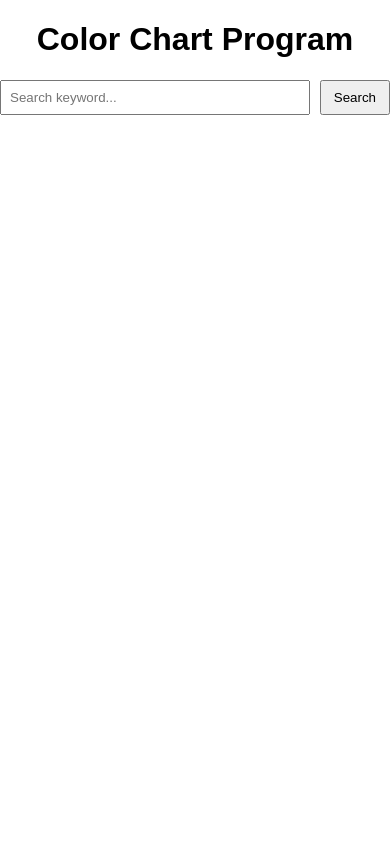
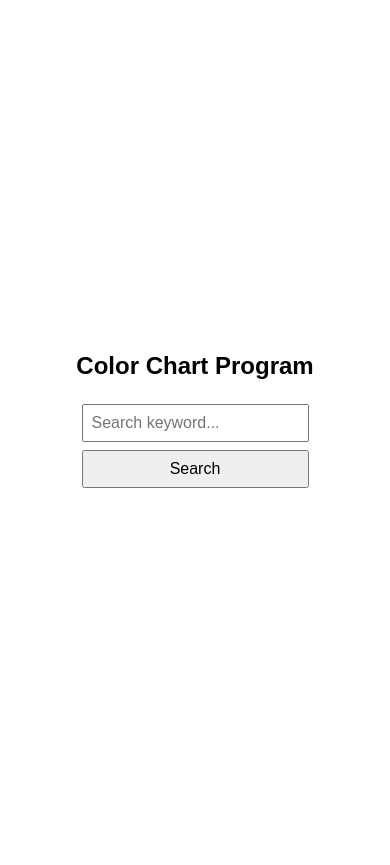
Before and after one commit to softworks1426/color-chart-program, a Flask app: page / in a window 390 px wide. After the commit the page ends 488 px from the top, so only its background shows below. Run offline with Flask 3, Linux system fonts and the light colour scheme.

Commit message:
Update: responsive UI for mobile

```diff
--- a/templates/index.html
+++ b/templates/index.html
@@ -1,24 +1,104 @@
-
 <!DOCTYPE html>
-<html>
+<html lang="ja">
 <head>
   <meta charset="utf-8">
   <title>Color Chart Program</title>
+  <meta name="viewport" content="width=device-width, initial-scale=1">
   <link rel="stylesheet" href="/static/style.css">
   <style>
     html, body {
       margin: 0;
       padding: 0;
       height: 100%;
+      font-family: sans-serif;
+    }
+
+    .start-screen {
+      display: flex;
+      flex-direction: column;
+      justify-content: center;
+      align-items: center;
+      height: 100vh;
+      text-align: center;
+      padding: 0 1em;
+    }
+
+    .top-bar {
+      display: none;
+      padding: 1em;
+      text-align: center;
+    }
+
+    .start-screen h1,
+    .top-bar h1 {
+      margin-bottom: 0.15em;
+      font-size: 2em;
+    }
+
+    .search-form {
+      display: flex;
+      flex-direction: row;
+      justify-content: center;
+      flex-wrap: wrap;
+      gap: 0.5em;
+    }
+
+    .search-form input {
+      padding: 0.5em;
+      font-size: 16px;
+      width: 360px;
+      max-width: 90vw;
+      box-sizing: border-box;
+    }
+
+    .search-form button {
+      padding: 0.5em 1em;
+      font-size: 16px;
+    }
+
+    h1 a {
+      text-decoration: none;
+      color: inherit;
+    }
+
+    @media (max-width: 480px) {
+      .search-form input {
+        width: 100%;
+      }
+
+      .search-form {
+        flex-direction: column;
+        align-items: center;
+      }
+
+      .search-form button {
+        width: 100%;
+      }
+
+      .start-screen h1,
+      .top-bar h1 {
+        font-size: 1.5em;
+      }
     }
   </style>
 </head>
 <body>
-  <h1 style="text-align:center;">Color Chart Program</h1>
-  <form class="search-form" onsubmit="event.preventDefault(); startSearch();">
-    <input type="text" id="query" placeholder="Search keyword..." />
-    <button type="submit">Search</button>
-  </form>
+  <div class="start-screen" id="start-screen">
+    <h1><a href="/">Color Chart Program</a></h1>
+    <form class="search-form" onsubmit="event.preventDefault(); startSearch();">
+      <input type="text" id="query" placeholder="Search keyword..." />
+      <button type="submit">Search</button>
+    </form>
+  </div>
+
+  <div class="top-bar" id="top-bar">
+    <h1><a href="/">Color Chart Program</a></h1>
+    <form class="search-form" onsubmit="event.preventDefault(); startSearch();">
+      <input type="text" id="query-top" placeholder="Search keyword..." />
+      <button type="submit">Search</button>
+    </form>
+  </div>
+
   <div class="grid" id="color-grid"></div>
 
   <script>
@@ -27,10 +107,15 @@
     let loading = false;
 
     function startSearch() {
-      const input = document.getElementById("query").value.trim();
+      const input = document.getElementById("query")?.value.trim() || document.getElementById("query-top")?.value.trim();
       if (!input) return;
+
       query = input;
       offset = 1;
+
+      document.getElementById("start-screen").style.display = "none";
+      document.getElementById("top-bar").style.display = "block";
+      document.getElementById("query-top").value = query;
       document.getElementById("color-grid").innerHTML = "";
       loadMore();
     }
```
